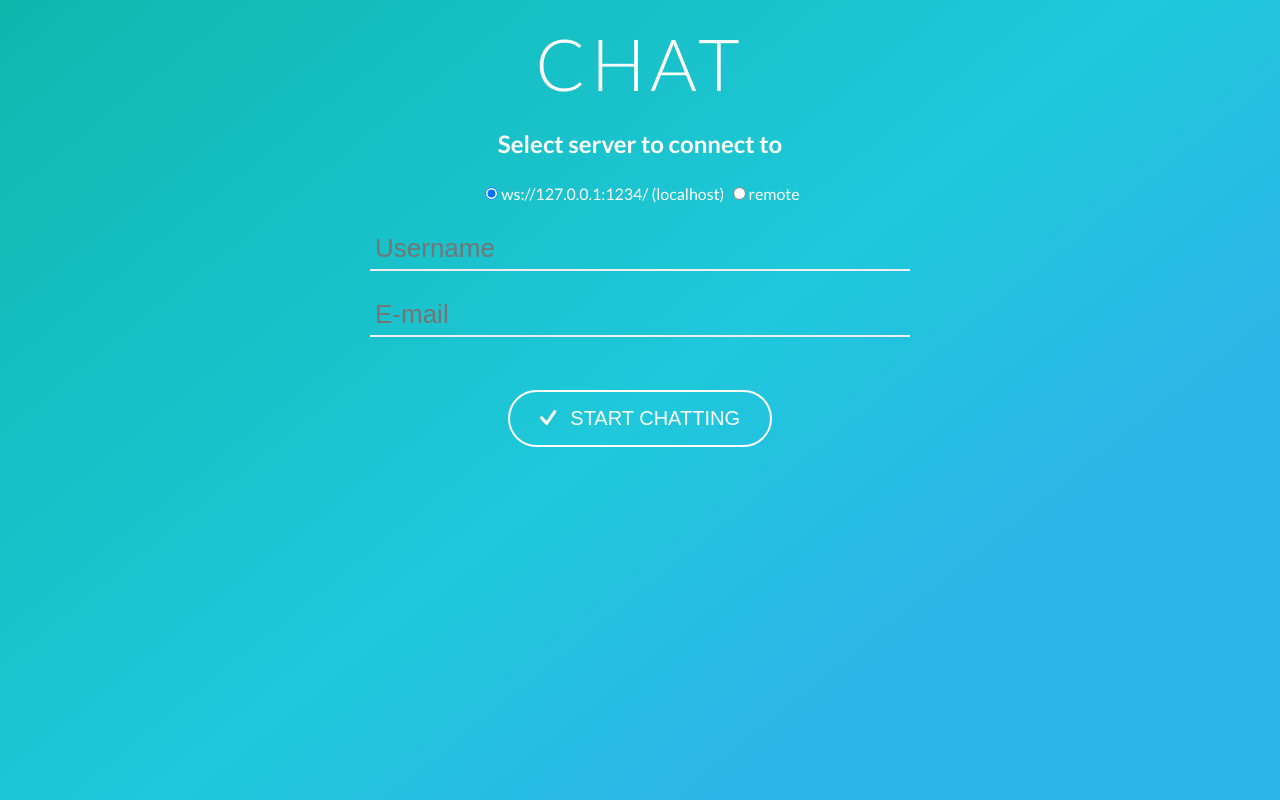
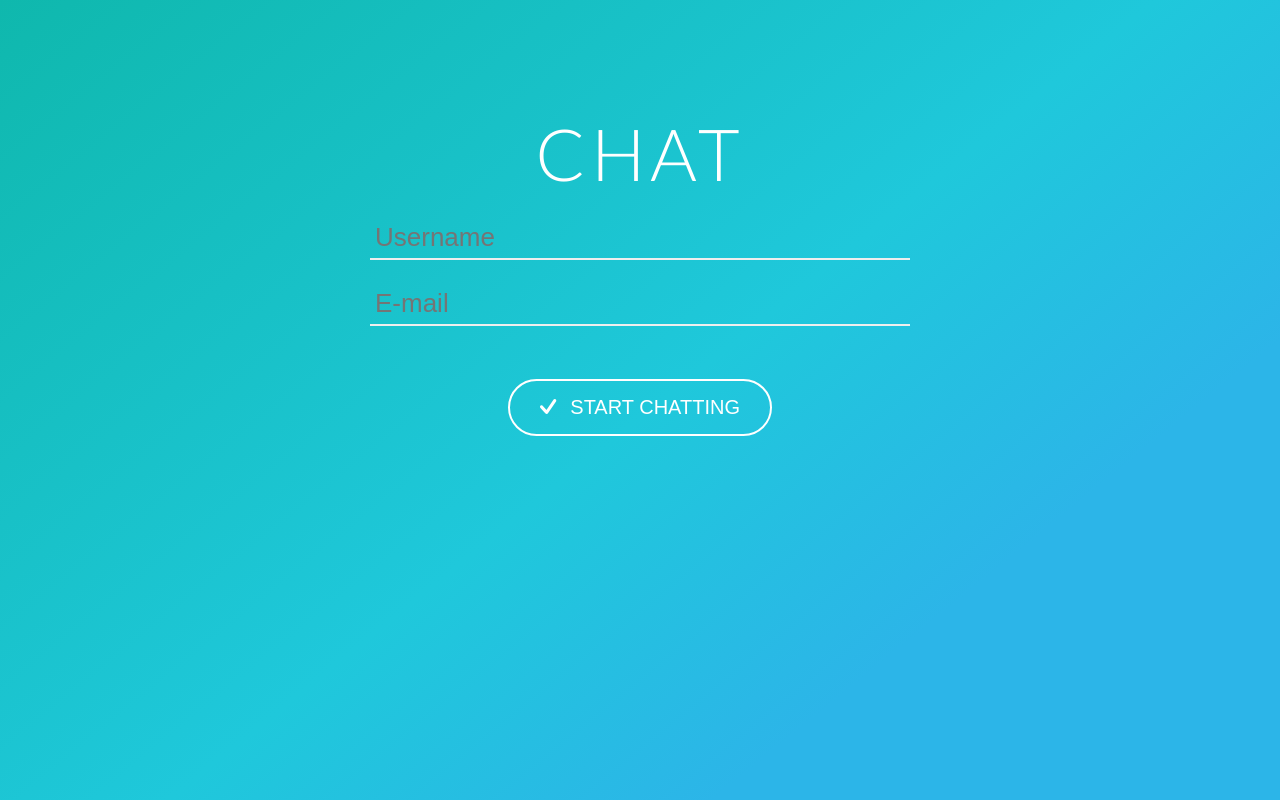
Before and after one commit to Vesihiisi/DV1483, a website: page index.html in a window 1280 px wide. Drawn offline with nearby package versions, Linux system fonts and the light colour scheme.

Commit message:
final adjustments

```diff
--- a/css/style.less
+++ b/css/style.less
@@ -39,6 +39,7 @@ footer {
     margin: 0 auto;
     width: 100%;
     max-width: 600px;
+    margin-top: 2em;
 }
 
 h1 {
@@ -262,6 +263,7 @@ input[type="text"]:focus {
 @media (min-width: 801px) {
     .intro {
         width: 75%;
+        margin-top: 5em;
     }
     h1 {
         font-size: 56px;
@@ -281,6 +283,7 @@ input[type="text"]:focus {
 @media (min-width: 900px) {
     .intro {
         width: 70%;
+        margin-top: 7em;
     }
 }
 
--- a/index.html
+++ b/index.html
@@ -15,11 +15,7 @@
     <main id="echo">
         <div class="intro">
         <h1>Chat</h1>
-            <h3>Select server to connect to</h3>
-            <p id="server-selection">
-                <input id="ad1" type="radio" name="address" value="ws://127.0.0.1:4321/" checked />ws://127.0.0.1:1234/ (localhost)
-                <input id="ad2" type="radio" name="address" value="ws://108.61.197.77:4321" />remote
-            </p>
+
             <input type="text" id="input-name" class="input-name" placeholder="Username"></input>
             <br>
             <input type="text" id="input-email" class="input-email" placeholder="E-mail"></input>
@@ -34,3 +30,4 @@
 <script src="js/main.js"></script>
 
 </html>
+<!-- "ws://108.61.197.77:4321" /> -->
--- a/js/main.js
+++ b/js/main.js
@@ -1,8 +1,8 @@
 $(document).ready(function() {
     'use strict';
+    var url = "ws://108.61.197.77:4321";
     var websocket;
     var main = $("#echo");
-    var serverSelection = $("#server-selection");
     var inputName = $("#input-name");
     var inputEmail = $("#input-email");
     var inputNameButton = $("#input-name-button");
@@ -188,8 +188,6 @@ $(document).ready(function() {
 
 
     function connectToServer(name, email) {
-        var url = $("#server-selection input[type='radio']:checked").val();
-        serverSelection.remove();
         websocket = new WebSocket(url, 'broadcast-protocol');
         websocket.onopen = function() {
             websocket.send("/me_first " + name);
```
Also changed, not shown: README.md.
